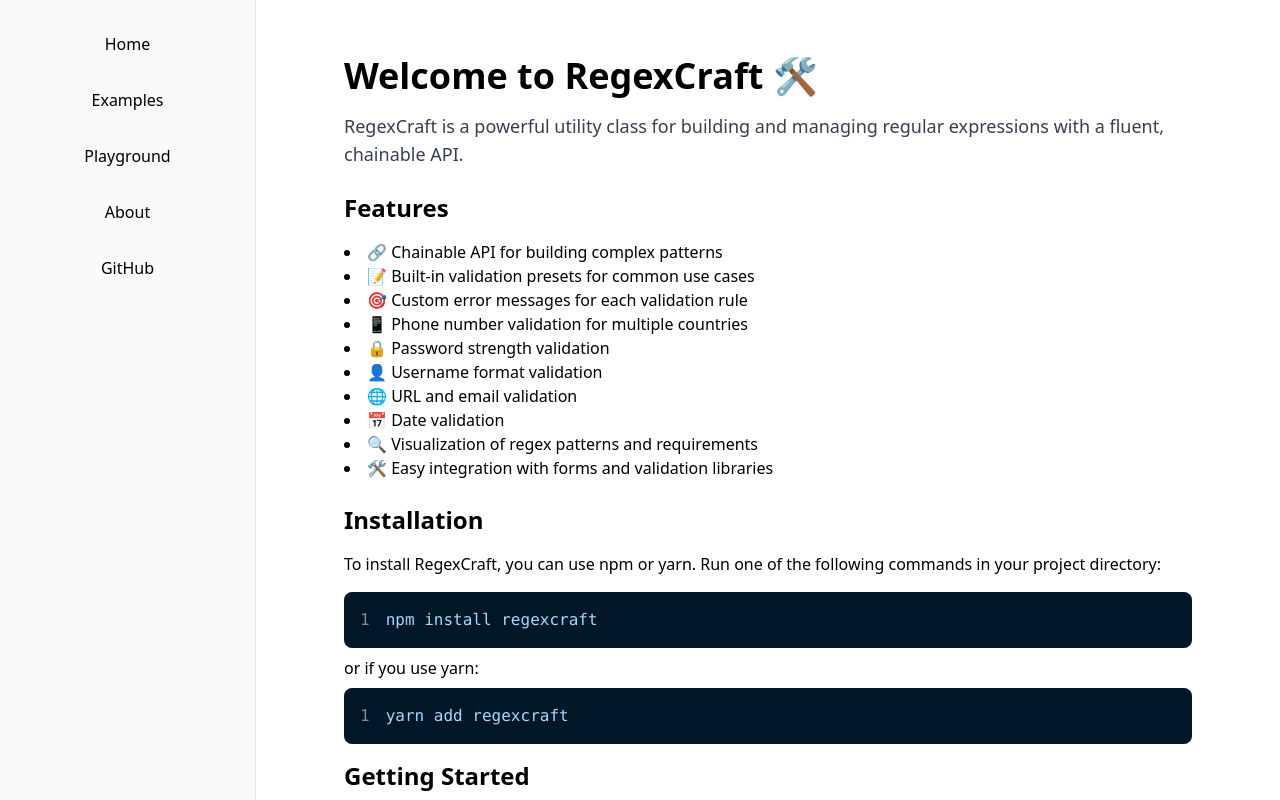
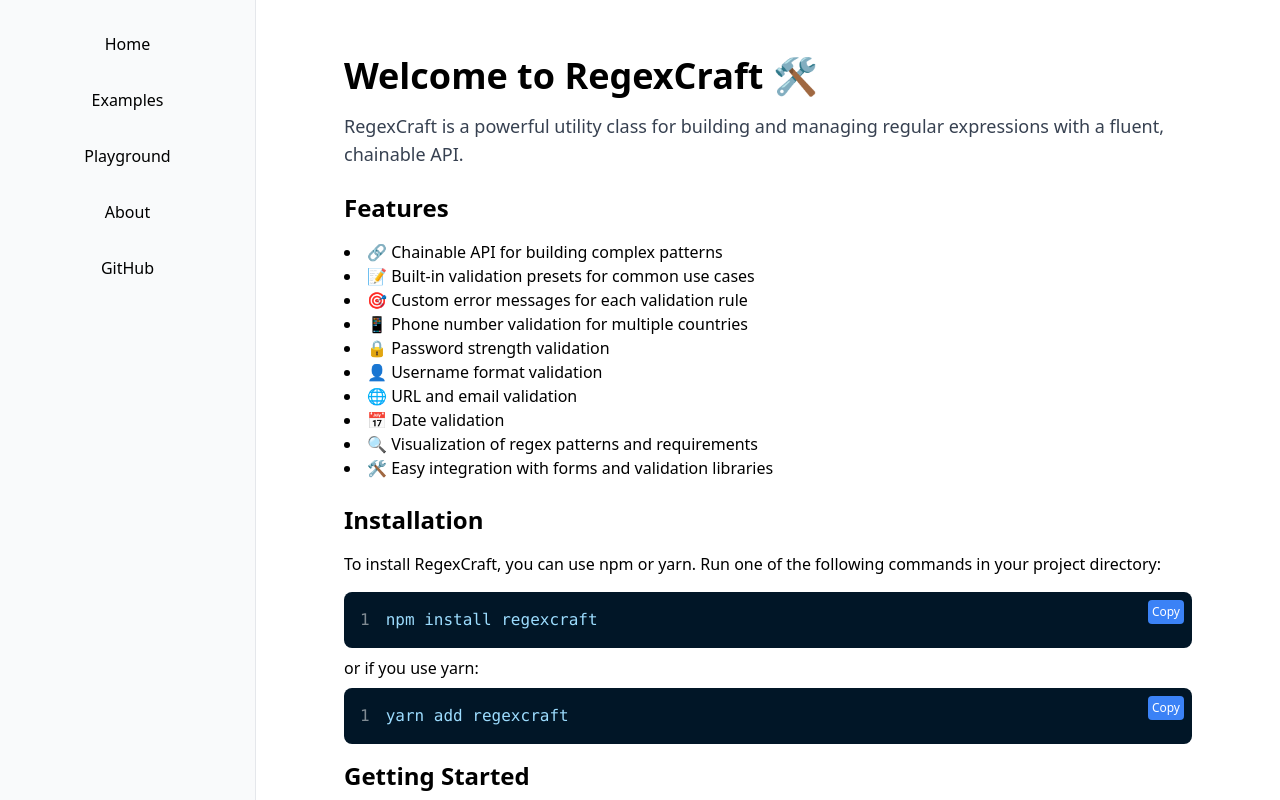
Before and after one commit to iAmNsengi/regexcraft-frontend, a React (Vite) app: page / in a window 1280 px wide. Shown: the top 800 px of the page. Built offline with nearby package versions, Linux system fonts and the light colour scheme.

Commit message:
feat: copy to clipboard

```diff
--- a/src/components/CodeBlock.tsx
+++ b/src/components/CodeBlock.tsx
@@ -13,7 +13,25 @@ const CodeBlock = ({
   language = "typescript",
   showLineNumbers = true,
 }: CodeBlockProps) => {
+  const copyToClipboard = () => {
+    navigator.clipboard
+      .writeText(code.trim())
+      .then(() => {
+        alert("Code copied to clipboard!");
+      })
+      .catch((err) => {
+        console.error("Failed to copy: ", err);
+      });
+  };
+
   return (
+    <div className="relative">
+      <button
+        onClick={copyToClipboard}
+        className="absolute top-2 right-2 p-1 bg-blue-500 text-white rounded text-xs"
+      >
+        Copy
+      </button>
       <Highlight
         // theme={themes.themes.nightOwl}
         code={code.trim()}
@@ -42,6 +60,7 @@ const CodeBlock = ({
           </pre>
         )}
       </Highlight>
+    </div>
   );
 };
 
```
Lines whose indentation alone changed are shown as unchanged.
